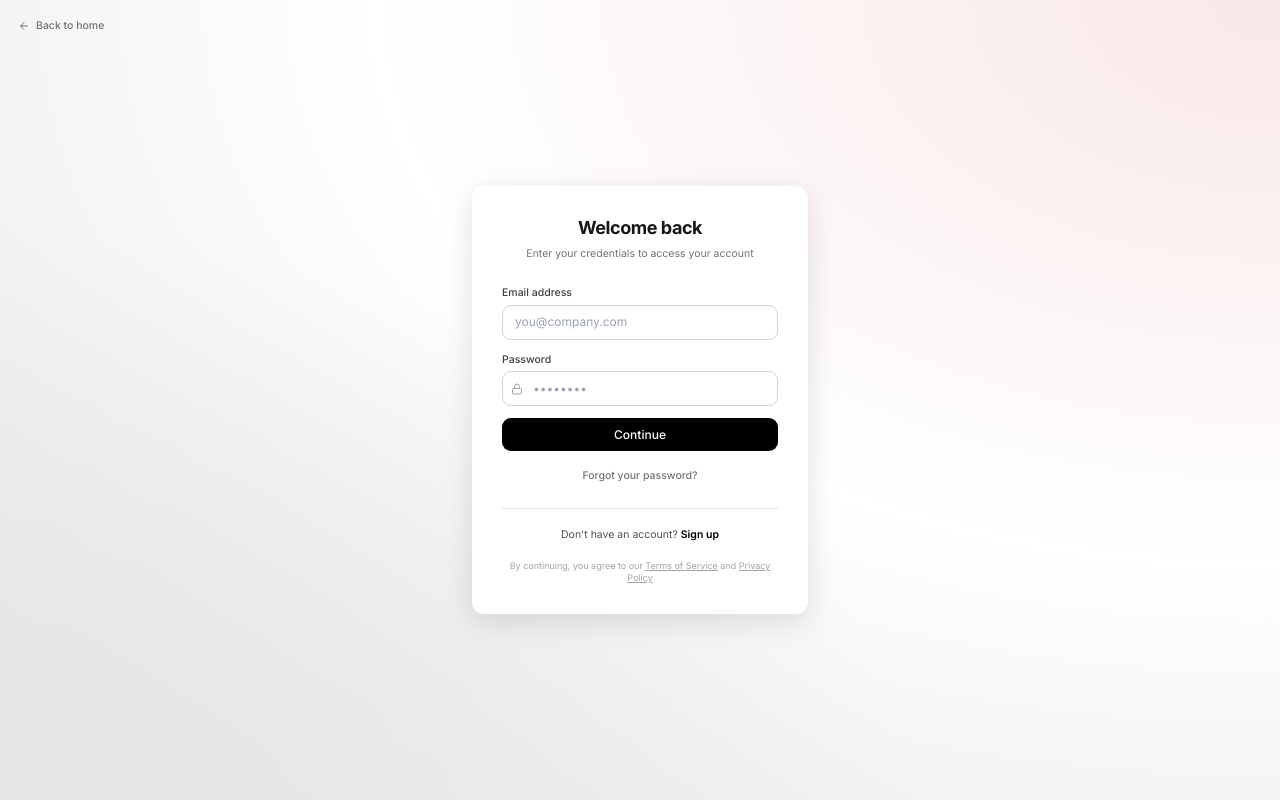
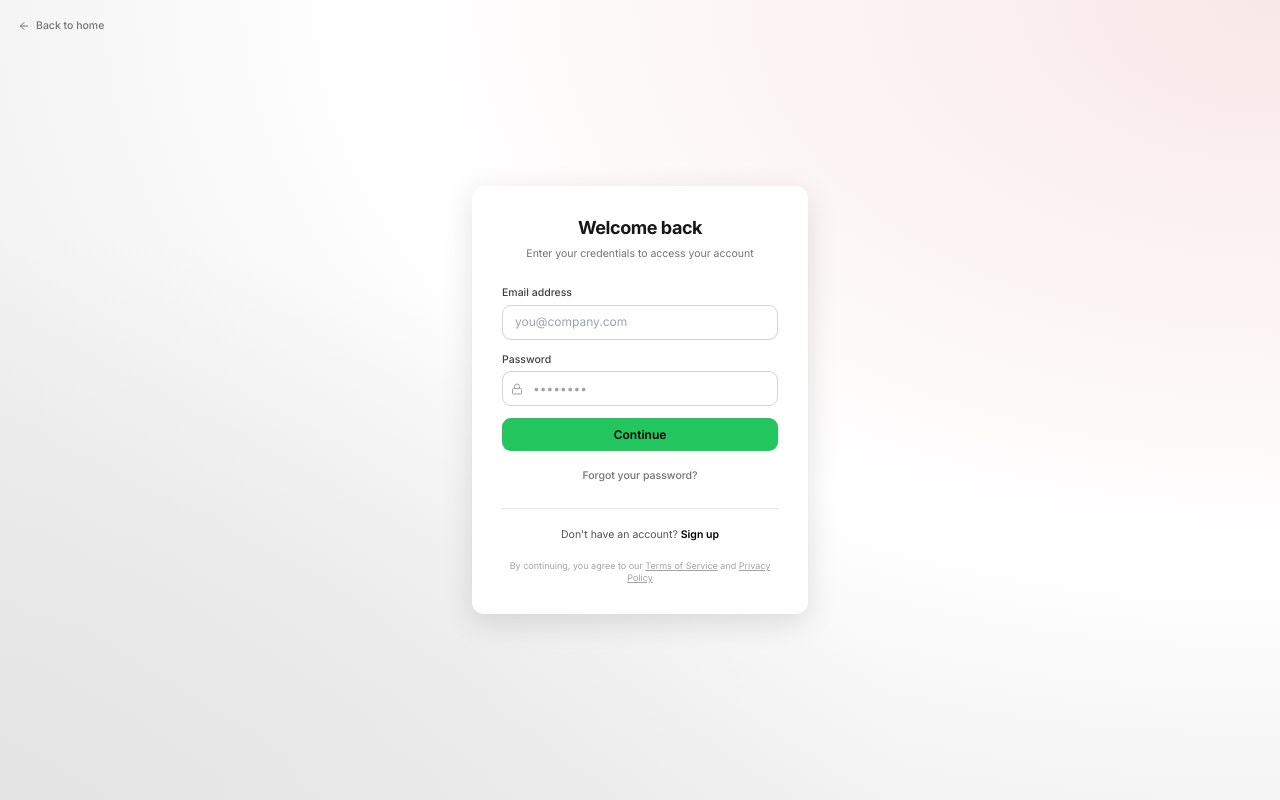
Before and after one commit to kingara-n/crmkoiv2, a Next.js app: page /login in a window 1280 px wide. Built offline with nearby package versions, Linux system fonts and the light colour scheme; no server answers.

Commit message:
Update auth buttons to use CRM accent color

```diff
--- a/app/(auth)/login/page.tsx
+++ b/app/(auth)/login/page.tsx
@@ -113,7 +113,7 @@ export default function LoginPage() {
         <button
           type="submit"
           disabled={loading}
-          className="w-full py-2.5 mt-2 rounded-xl bg-black text-white font-medium hover:bg-neutral-800 focus:outline-none focus:ring-2 focus:ring-offset-2 focus:ring-black transition-all disabled:opacity-70 flex items-center justify-center"
+          className="w-full py-2.5 mt-2 rounded-xl bg-accent-500 text-black font-semibold hover:bg-accent-400 focus:outline-none focus:ring-2 focus:ring-offset-2 focus:ring-accent-500 transition-all disabled:opacity-70 flex items-center justify-center"
         >
           {loading ? <Loader2 className="h-5 w-5 animate-spin" /> : "Continue"}
         </button>
--- a/app/(auth)/reset-password/page.tsx
+++ b/app/(auth)/reset-password/page.tsx
@@ -76,7 +76,7 @@ export default function ResetPasswordPage() {
           <button
             type="submit"
             disabled={loading}
-            className="w-full py-2.5 mt-2 rounded-xl bg-black text-white font-medium hover:bg-neutral-800 focus:outline-none focus:ring-2 focus:ring-offset-2 focus:ring-black transition-all disabled:opacity-70 flex items-center justify-center"
+            className="w-full py-2.5 mt-2 rounded-xl bg-accent-500 text-black font-semibold hover:bg-accent-400 focus:outline-none focus:ring-2 focus:ring-offset-2 focus:ring-accent-500 transition-all disabled:opacity-70 flex items-center justify-center"
           >
             {loading ? <Loader2 className="h-5 w-5 animate-spin" /> : "Send reset link"}
           </button>
--- a/app/(auth)/signup/page.tsx
+++ b/app/(auth)/signup/page.tsx
@@ -144,7 +144,7 @@ export default function SignupPage() {
         <button
           type="submit"
           disabled={loading}
-          className="w-full py-2.5 mt-2 rounded-xl bg-black text-white font-medium hover:bg-neutral-800 focus:outline-none focus:ring-2 focus:ring-offset-2 focus:ring-black transition-all disabled:opacity-70 flex items-center justify-center"
+          className="w-full py-2.5 mt-2 rounded-xl bg-accent-500 text-black font-semibold hover:bg-accent-400 focus:outline-none focus:ring-2 focus:ring-offset-2 focus:ring-accent-500 transition-all disabled:opacity-70 flex items-center justify-center"
         >
           {loading ? <Loader2 className="h-5 w-5 animate-spin" /> : "Sign Up"}
         </button>
```
